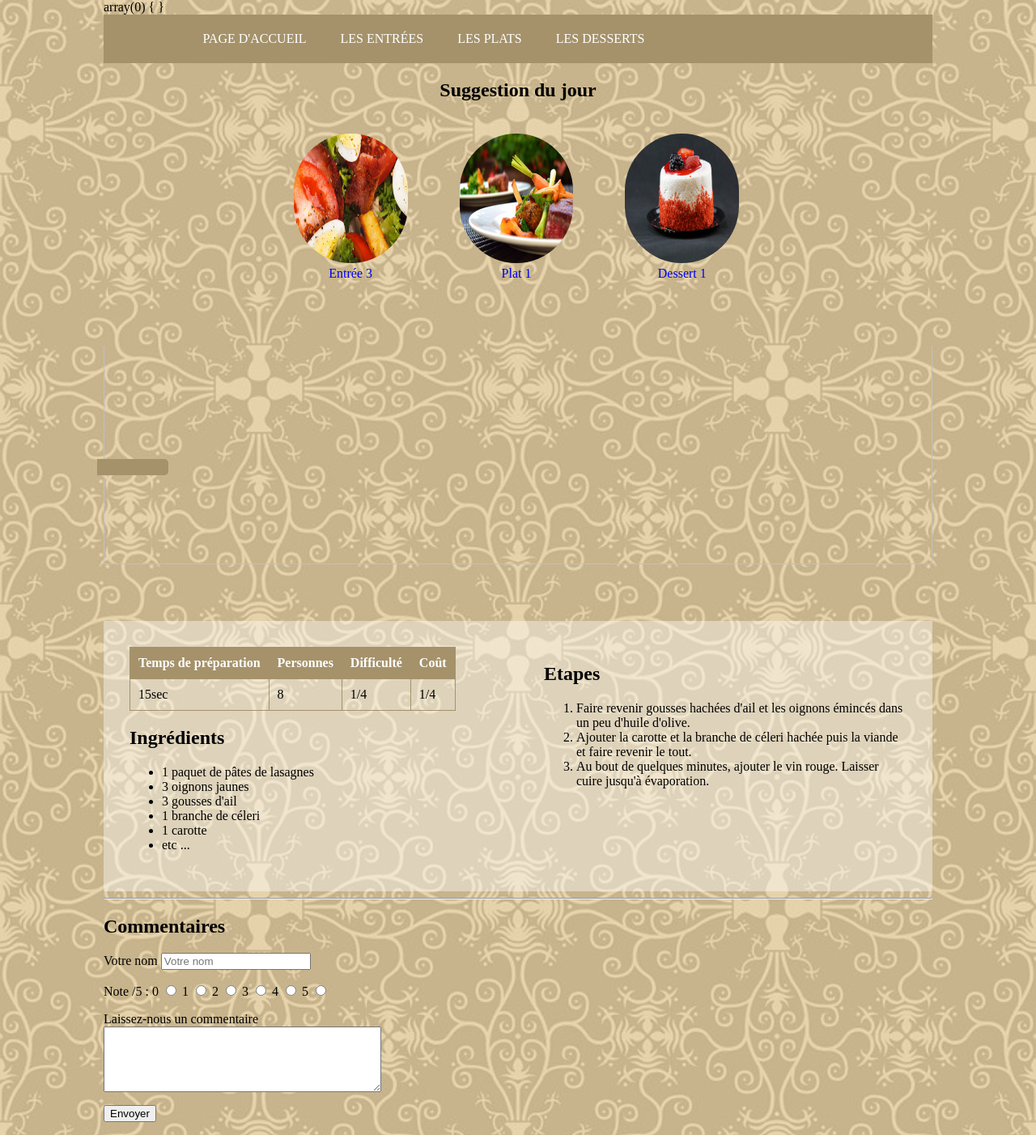
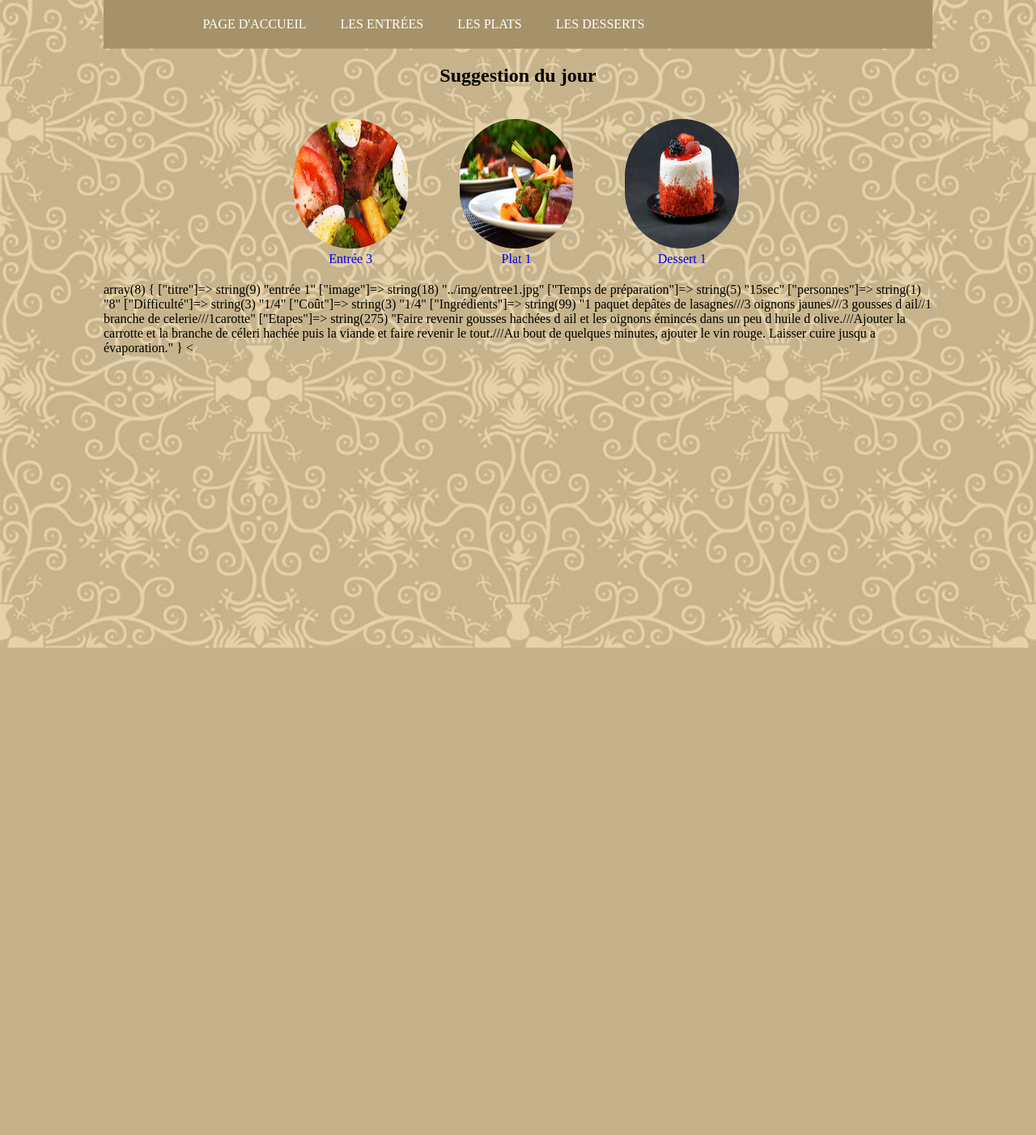
Before and after one commit to Skandaax/recettes_base, a PHP site: page /index.php in a window 1280 px wide. Shown: the whole page at 81% size. After the commit the page ends 800 px from the top, so only its background shows below. Run offline with PHP 8.4, Linux system fonts and the light colour scheme; data that the repository does not hold is empty.

Commit message:
modification recettes.php

```diff
--- a/html/home.php
+++ b/html/home.php
@@ -1,8 +1,3 @@
-
-<?php
-
-
-?>
 
 <!DOCTYPE html>
 <html lang="fr">
--- a/html/recettes.php
+++ b/html/recettes.php
@@ -1,3 +1,21 @@
+<?php
+
+$recetes_test = array(
+    'titre' => 'entrée 1',
+    'image' => '../img/entree1.jpg',
+    'Temps de préparation' => '15sec',
+    'personnes' => '8',
+    'Difficulté' => '1/4',
+    'Coût' => '1/4',
+    'Ingrédients' => '1 paquet depâtes de lasagnes///3 oignons jaunes///3 gousses d ail//1 branche de celerie///1carotte',
+    'Etapes' => 'Faire revenir gousses hachées d ail et les oignons émincés dans un peu d huile d olive.///Ajouter la carrotte et la branche de céleri hachée puis la viande et faire revenir le tout.///Au bout de quelques minutes, ajouter le vin rouge. Laisser cuire jusqu a évaporation.'
+);
+
+var_dump($recetes_test);
+
+?>
+
+
 <!DOCTYPE html>
 <html lang="fr">
 
@@ -6,84 +24,12 @@
     <meta charset="utf-8">
     <link rel="stylesheet" type="text/css" href="css/style.css">
 </head>
-
+<
 <body>
     <header>
+
     </header>
 
-        <h1 class="recipe-head"><? "$titre" ?></h1>
-
-        <div class="illustration img-block"><a href="entree1.html"><img src="<?php echo $imgage ?>" alt="<?php echo $imgage_alt ?>" />
-        </a></div>
-
-        <section class="row bg-light">
-            <div class="col-6">
-                <table>
-                    <tr>
-                        <th>Temps de préparation</th>
-                        <th>Personnes</th>
-                        <th>Difficulté</th>
-                        <th>Coût</th>
-                    </tr>
-                    <tr>
-                        <td>15sec</td>
-                        <td>8</td>
-                        <td>1/4</td>
-                        <td>1/4</td>
-                    </tr>
-                </table>
-
-                <h2>Ingrédients</h2>
-                <ul>
-                    <li>1 paquet de pâtes de lasagnes</li>
-                    <li>3 oignons jaunes </li>
-                    <li>3 gousses d'ail</li>
-                    <li>1 branche de céleri</li>
-                    <li>1 carotte</li>
-                    <li>etc ...</li>
-                </ul>
-            </div>
-
-            <div class="col-6">
-                <h2>Etapes</h2>
-                <ol>
-                    <li>Faire revenir gousses hachées d'ail et les oignons émincés dans un peu d'huile d'olive.</li>
-                    <li> Ajouter la carotte et la branche de céleri hachée puis la viande et faire revenir le tout.</li>
-                    <li>Au bout de quelques minutes, ajouter le vin rouge. Laisser cuire jusqu'à évaporation.</li>
-                </ol>
-            </div>
-        </section>
-        <hr>
-        <section>
-            <h2>Commentaires</h2>
-            <form action="../../index.html" method="post">
-                <p>
-                    <label for="nom">Votre nom</label>
-                    <input type="text" id="nom" name="nom" placeholder="Votre nom">
-                </p>
-                <p>Note /5 :
-                    <label for="rad0">0</label>
-                    <input type="radio" id="rad0" name="nom" value="0">
-                    <label for="rad1">1</label>
-                    <input type="radio" id="rad1" name="nom" value="1">
-                    <label for="rad2">2</label>
-                    <input type="radio" id="rad2" name="nom" value="2">
-                    <label for="rad3">3</label>
-                    <input type="radio" id="rad3" name="nom" value="3">
-                    <label for="rad4">4</label>
-                    <input type="radio" id="rad4" name="nom" value="4">
-                    <label for="rad5">5</label>
-                    <input type="radio" id="rad5" name="nom" value="5">
-                </p>
-                <p>
-                    <label for="comment">Laissez-nous un commentaire</label><br>
-                    <textarea id="comment" rows="5" cols="40"></textarea>
-                </p>
-                <p><input type="submit" value="Envoyer">
-                </p>
-            </form>
-        </section>
-    </body>
 
     </body>
 
--- a/index.php
+++ b/index.php
@@ -1,7 +1,4 @@
 <?php
-
-
-var_dump($_GET);
 
 $page = (isset($_GET["page"]))? $_GET{"page"} : "home";// entree
 
@@ -22,9 +19,6 @@ switch ($page){
 }
 
 
-$recetes_test
-
-
 ?>
 
 <!DOCTYPE html>
@@ -43,6 +37,7 @@ $recetes_test
         <?php require "html/home.php" ?>
         <?php require "html/recettes.php"?>
 
+
     </body>
 
 </html>
```
Lines whose indentation alone changed are shown as unchanged.
